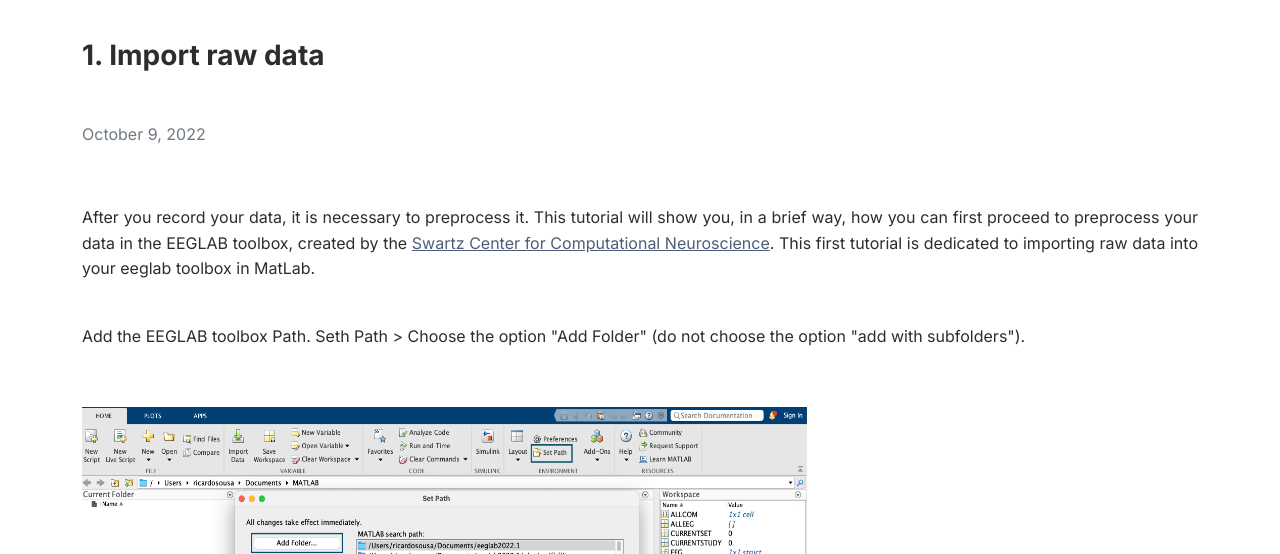
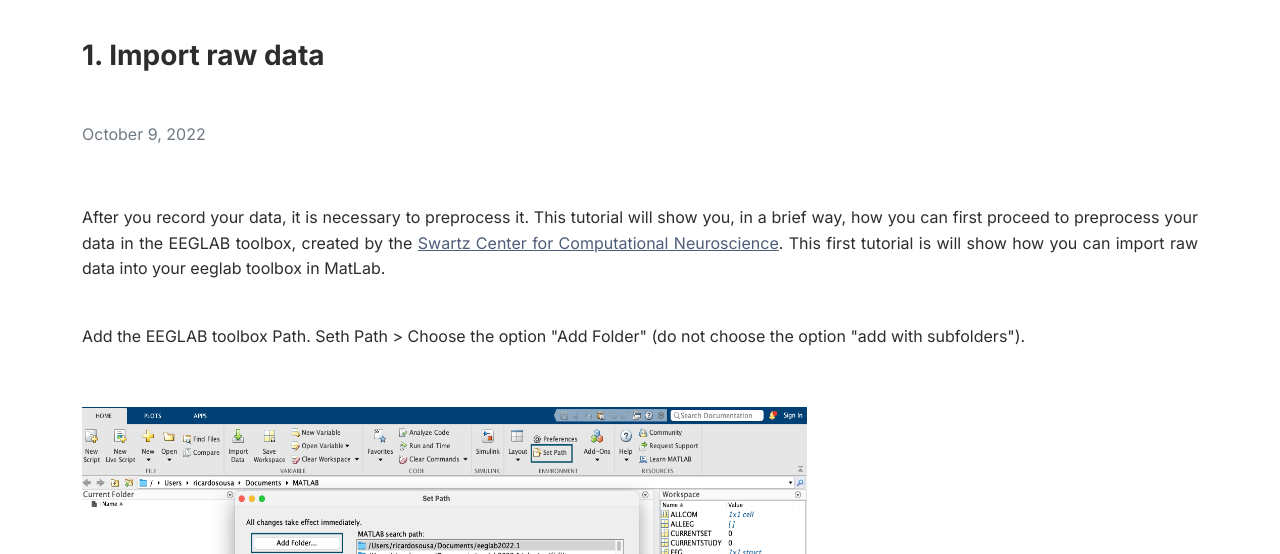
Before and after one commit to ricmigs/ricmigs.github.io, a plain HTML site: page eeglab_1.html in a window 1280 px wide. Shown: the part 246-800 px from the top of the page. Drawn offline with Linux system fonts and the light colour scheme.

Commit message:
Update eeglab_1.html

```diff
--- a/eeglab_1.html
+++ b/eeglab_1.html
@@ -64,7 +64,7 @@
                     <p>&nbsp;</p>
                     <p style="color: #707A83">October 9, 2022</p>
                     <p>&nbsp;</p>
-                <p>After you record your data, it is necessary to preprocess it. This tutorial will show you, in a brief way, how you can first proceed to preprocess your data in the EEGLAB toolbox, created by the <a href="https://sccn.ucsd.edu" target="_blank">Swartz Center for Computational Neuroscience</a>. This first tutorial is dedicated to importing raw data into your eeglab toolbox in MatLab.<br>
+                <p>After you record your data, it is necessary to preprocess it. This tutorial will show you, in a brief way, how you can first proceed to preprocess your data in the EEGLAB toolbox, created by the <a href="https://sccn.ucsd.edu" target="_blank">Swartz Center for Computational Neuroscience</a>. This first tutorial is will show how you can import raw data into your eeglab toolbox in MatLab.<br>
                   <br>
                 </p>
                 <p>Add the EEGLAB toolbox Path.                    Seth Path &gt; Choose the option &quot;Add Folder&quot; (do not choose the option &quot;add with subfolders&quot;).</p>
```
